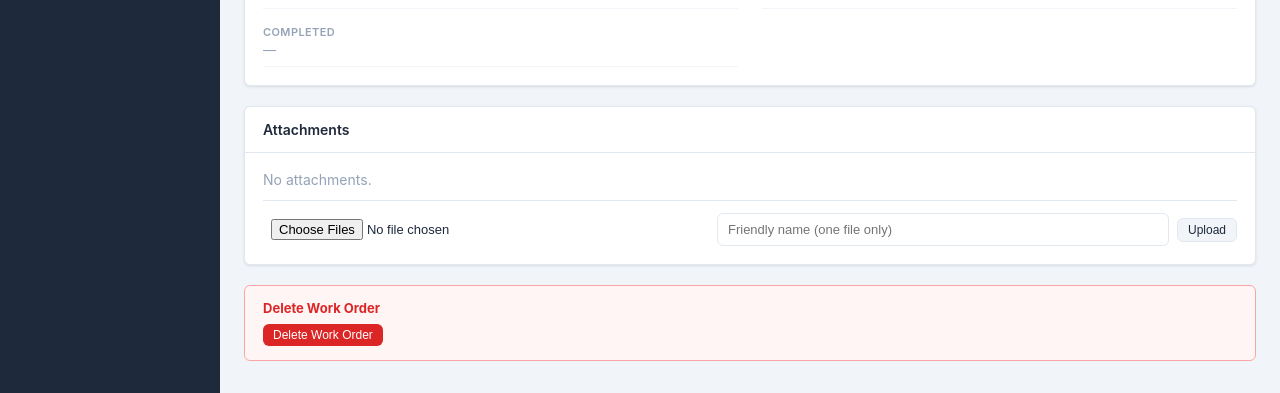
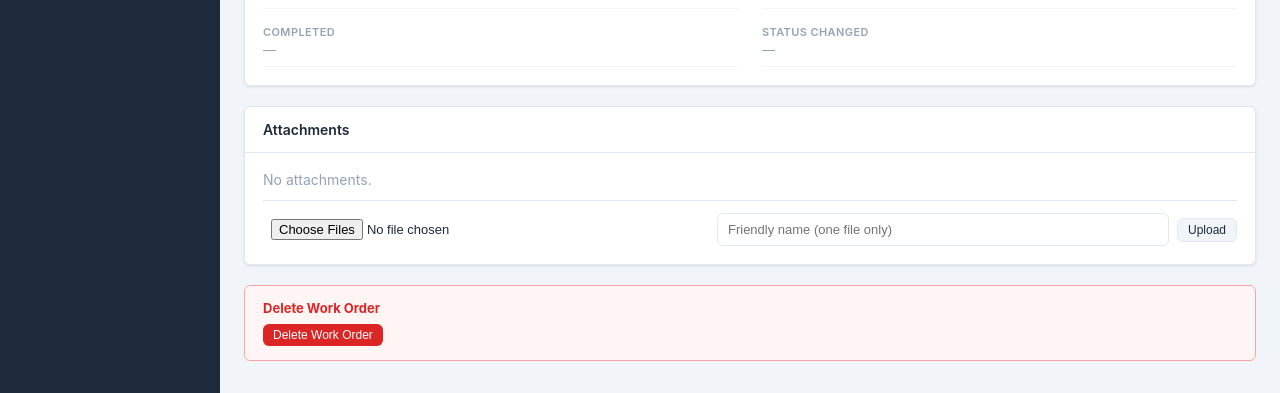
Before and after one commit to Knator/Home-CMMS, a Python web app: template app/templates/work_orders/detail.html in a window 1280 px wide. Shown: the part 407-800 px from the top of the page. Run offline with Jinja, Linux system fonts and the light colour scheme; the template is opened without the code that fills it, so the values that code supplies are empty.

Commit message:
Added the status change date to work order detail papge.

```diff
--- a/app/templates/work_orders/detail.html
+++ b/app/templates/work_orders/detail.html
@@ -108,6 +108,15 @@
       <div class="detail-field">
         <div class="detail-label">Completed</div>
         <div class="detail-value {{ 'empty' if not wo.completed_date }}">{{ wo.completed_date.strftime('%Y-%m-%d') if wo.completed_date else '—' }}</div>
+      </div>
+      <div class="detail-field">
+        <div class="detail-label">Status Changed</div>
+        {# Read-only: the app stamps this whenever the status moves, and it is
+           what auto-archiving counts from for work that has no completion
+           date. Editing it would let someone move an archive deadline. #}
+        <div class="detail-value {{ 'empty' if not wo.status_changed_at }}">
+          {{ format_datetime(wo.status_changed_at) if wo.status_changed_at else '—' }}
+        </div>
       </div>
       {% if wo.source_pm %}
       <div class="detail-field">
```
Also changed, not shown: tests/test_auto_archive.py (+12 -0 lines).
